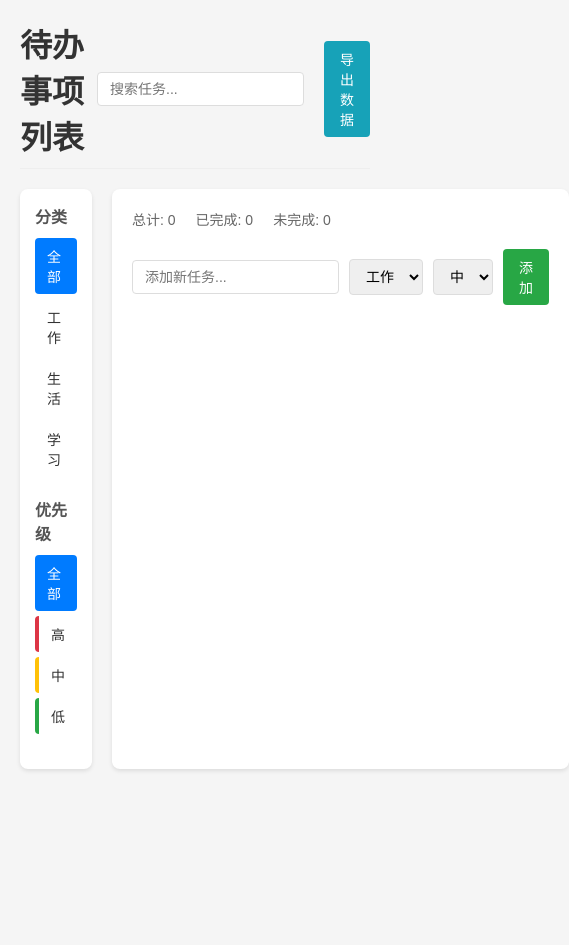
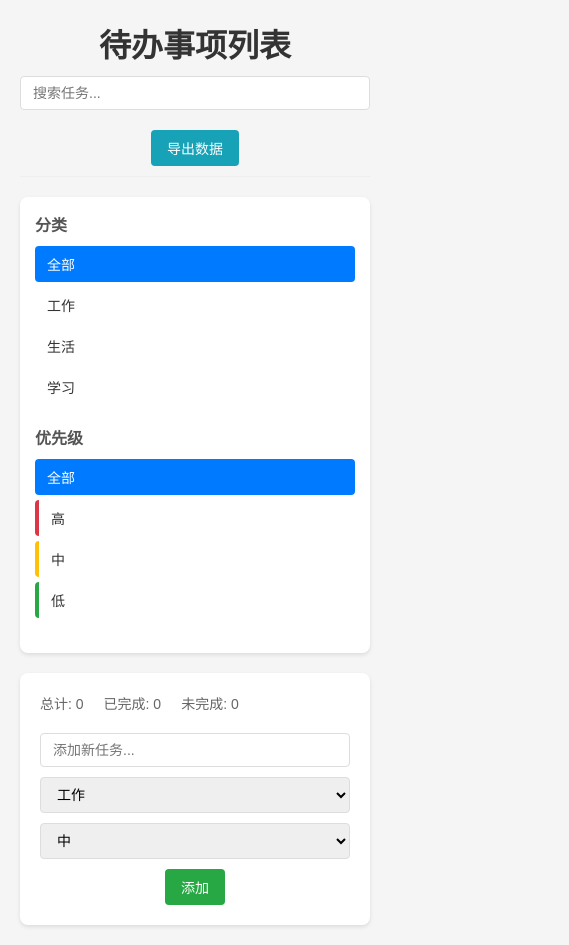
Before and after one commit to RRHTY/Todo_ListHtml, a plain HTML site: page index.html in a window 390 px wide. Shown: the whole page, 569 px wide, since content can reach past the window. Before the commit the page ends 844 px from the top, so only its background shows below. Drawn offline with Linux system fonts and the light colour scheme.

Commit message:
feat: 添加响应式设计支持

```diff
--- a/style.css
+++ b/style.css
@@ -231,3 +231,36 @@ section {
 #add-task-btn:hover {
     background-color: #218838;
 }
+
+@media (max-width: 768px) {
+    main {
+        flex-direction: column;
+    }
+
+    aside {
+        width: 100%;
+    }
+
+    header {
+        flex-direction: column;
+        gap: 10px;
+    }
+
+    #search-input {
+        width: 100%;
+    }
+
+    .header-actions {
+        margin-left: 0;
+        margin-top: 10px;
+    }
+
+    .add-task {
+        flex-direction: column;
+        gap: 10px;
+    }
+
+    #new-task-input, #new-task-category, #new-task-priority {
+        width: 100%;
+    }
+}
```
